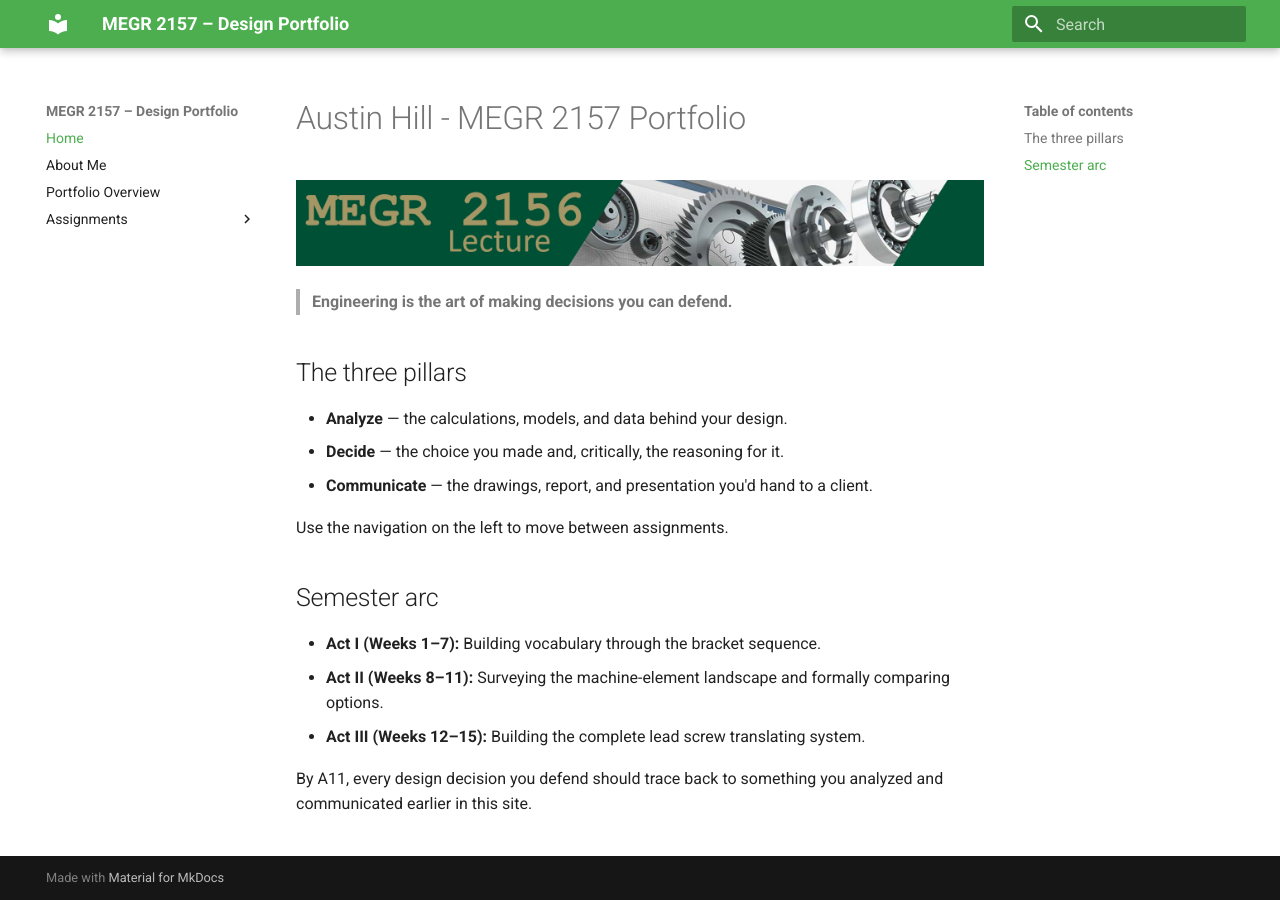
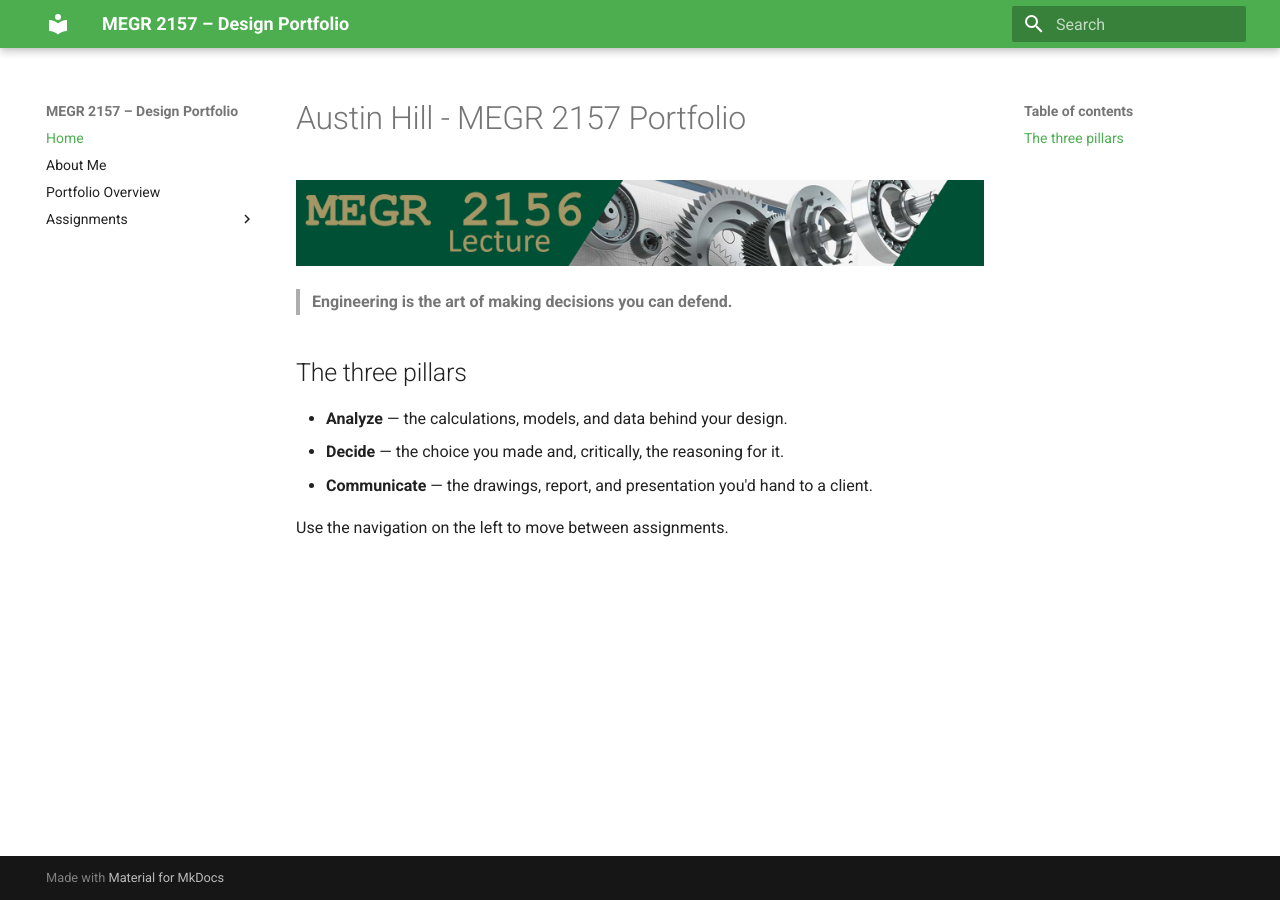
Before and after one commit to AustinWayneMcCoyHill/megr2157-portfolio, an MkDocs documentation site: the page built from docs/index.md, in a window 1280 px wide. Built offline with MkDocs 1.6.1 and Material for MkDocs 9.7.7, drawn with Linux system fonts in a browser that asks for light colours.

Commit message:
Delete semester arc section from documentation
Removed semester arc section detailing the course structure.

```diff
--- a/docs/index.md
+++ b/docs/index.md
@@ -12,11 +12,3 @@
 - **Communicate** — the drawings, report, and presentation you'd hand to a client.
 
 Use the navigation on the left to move between assignments.
-
-## Semester arc
-
-- **Act I (Weeks 1–7):** Building vocabulary through the bracket sequence.
-- **Act II (Weeks 8–11):** Surveying the machine-element landscape and formally comparing options.
-- **Act III (Weeks 12–15):** Building the complete lead screw translating system.
-
-By A11, every design decision you defend should trace back to something you analyzed and communicated earlier in this site.
```
